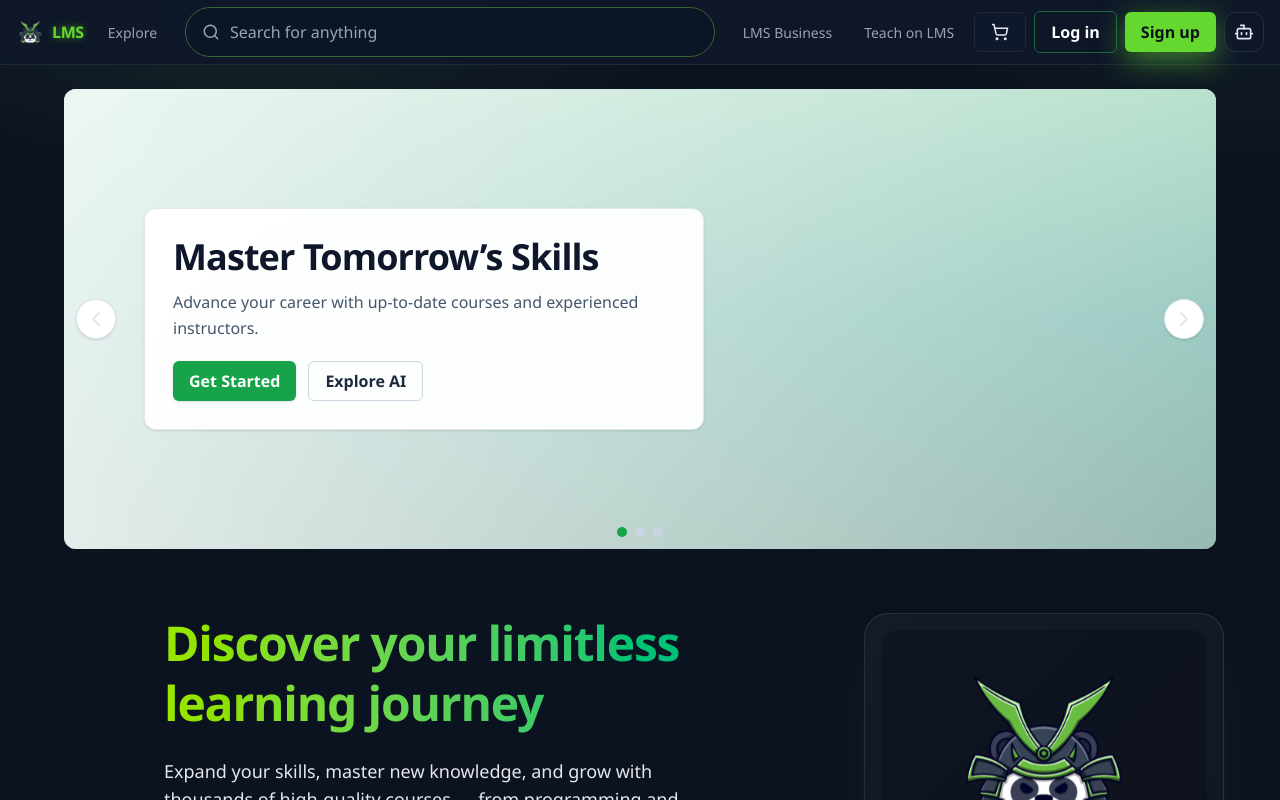
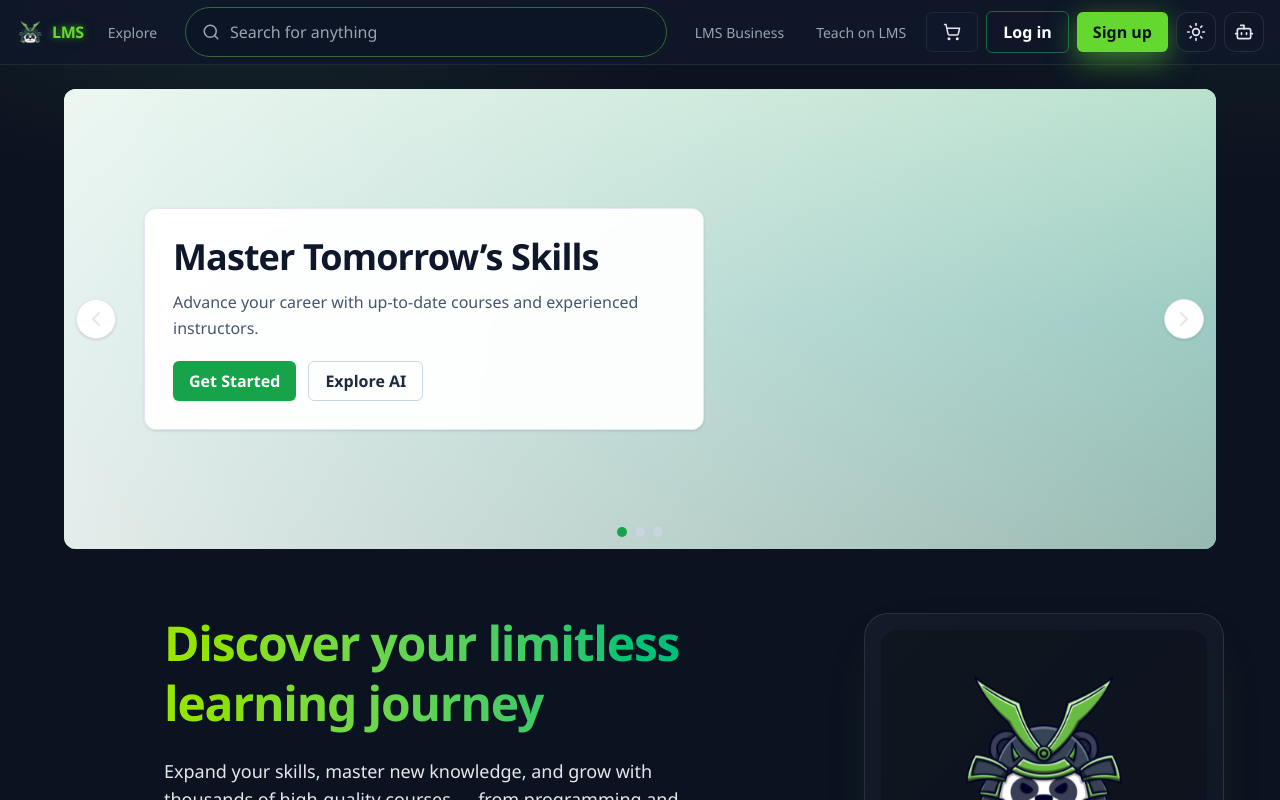
Before and after one commit to LMSonline/online-course-management-system, a Next.js app in the folder frontend/: page / in a window 1280 px wide. Shown: the top 800 px of the page. Built offline with nearby package versions, Linux system fonts and the light colour scheme.

Commit message:
fix: navbar theme hydration issue

```diff
--- a/frontend/package.json
+++ b/frontend/package.json
@@ -19,7 +19,7 @@
     "react-dom": "19.1.0",
     "recharts": "^3.4.1",
     "tailwind-merge": "^3.3.1",
-    "zustand": "^5.0.8"
+    "zustand": "^5.0.9"
   },
   "devDependencies": {
     "@tailwindcss/postcss": "^4.1.13",
--- a/frontend/src/core/components/learner/navbar/LearnerNavbar.tsx
+++ b/frontend/src/core/components/learner/navbar/LearnerNavbar.tsx
@@ -11,6 +11,8 @@ import {
   Bot,
   Menu,
   X,
+  Sun,
+  Moon, // thêm icon
 } from "lucide-react";
 import { useEffect, useRef, useState } from "react";
 import { cn } from "@/lib/cn";
@@ -44,6 +46,25 @@ export default function LearnerNavbar() {
 
   const [profileOpen, setProfileOpen] = useState(false);
   const profileRef = useRef<HTMLDivElement>(null);
+
+  const [theme, setTheme] = useState<"light" | "dark">(
+    typeof window !== "undefined" && window.matchMedia("(prefers-color-scheme: dark)").matches
+      ? "dark"
+      : "light"
+  );
+  const [mounted, setMounted] = useState(false);
+
+  useEffect(() => {
+    setMounted(true);
+  }, []);
+
+  useEffect(() => {
+    if (theme === "dark") {
+      document.documentElement.classList.add("dark");
+    } else {
+      document.documentElement.classList.remove("dark");
+    }
+  }, [theme]);
 
   useEffect(() => {
     if (!open) return;
@@ -157,6 +178,22 @@ export default function LearnerNavbar() {
         transition"
           >
             <Bot className="w-5 h-5" />
+          </button>
+
+          {/* Theme toggle button */}
+          <button
+            aria-label="Toggle theme"
+            className="inline-flex h-10 w-10 items-center justify-center rounded-xl border border-white/10
+              bg-slate-900/60 text-slate-200
+              hover:bg-slate-800/80 hover:text-[var(--brand-300)]
+              transition"
+            onClick={() => setTheme(theme === "dark" ? "light" : "dark")}
+          >
+            {mounted && (
+              theme === "dark"
+                ? <Sun className="w-5 h-5" />
+                : <Moon className="w-5 h-5" />
+            )}
           </button>
 
           {/* Avatar learner – hiện để static, sau bind user data */}
--- a/frontend/src/core/components/public/Navbar.tsx
+++ b/frontend/src/core/components/public/Navbar.tsx
@@ -3,11 +3,11 @@
 import Link from "next/link";
 import Image from "next/image";
 import { usePathname } from "next/navigation";
-import { Search, ShoppingCart, Bot, Menu, X } from "lucide-react";
+import { Search, ShoppingCart, Bot, Menu, X, Sun, Moon } from "lucide-react";
 import { useEffect, useRef, useState } from "react";
 import { cn } from "@/lib/cn";
 import { useAssistantStore } from "@/core/components/public/store";
-
+import { useTheme } from "next-themes";
 
 function NavItem({ href, label, className }: { href: string; label: string; className?: string }) {
   const pathname = usePathname();
@@ -19,6 +19,13 @@ export default function Navbar() {
   const openPopup = useAssistantStore((s) => s.openPopup);
   const [open, setOpen] = useState(false);
   const drawerRef = useRef<HTMLDivElement>(null);
+
+  const { theme, setTheme } = useTheme();
+  const [mounted, setMounted] = useState(false);
+
+  useEffect(() => {
+    setMounted(true);
+  }, []);
 
   useEffect(() => {
     if (!open) return;
@@ -75,9 +82,6 @@ export default function Navbar() {
             <ShoppingCart size={18} />
           </button>
 
-
-
-
           {/* Log in – outline strong (nổi bật) */}
           <Link href="/login">
             <button className="btn btn-outline strong">Log in</button>
@@ -88,7 +92,22 @@ export default function Navbar() {
             <button className="btn btn-primary neon">Sign up</button>
           </Link>
 
-          {/* Globe */}
+          {/* Theme toggle button */}
+          <button
+            aria-label="Toggle theme"
+            className="inline-flex h-10 w-10 items-center justify-center rounded-xl border border-white/10
+              bg-slate-900/60 text-slate-200
+              hover:bg-slate-800/80 hover:text-[var(--brand-300)]
+              transition"
+            onClick={() => setTheme(theme === "dark" ? "light" : "dark")}
+          >
+            {mounted && (
+              theme === "dark"
+                ? <Sun className="w-5 h-5" />
+                : <Moon className="w-5 h-5" />
+            )}
+          </button>
+
           {/* AI Tutor button – thay cho nút chọn ngôn ngữ */}
           <button
             onClick={openPopup}
--- a/frontend/src/styles/globals.css
+++ b/frontend/src/styles/globals.css
@@ -36,11 +36,11 @@
   --ring: rgba(22,163,74,.35);
 
   color-scheme: dark;
-
 }
 
-/* Light theme (tùy chọn) */
-.light {
+/* Sửa lại: dùng .dark cho dark theme, :root cho light theme */
+html:not(.dark) {
+  /* Light theme (default) */
   --bg: #f8fafc;
   --surface: #ffffff;
   --surface-2: #f8fafc;
@@ -49,6 +49,18 @@
   --border: rgba(2,6,23,.12);
   --ring: rgba(22,163,74,.25);
   color-scheme: light;
+}
+
+html.dark {
+  /* Dark theme */
+  --bg: #0b1220;
+  --surface: #0f172a;
+  --surface-2: #0b1220;
+  --text: #e5e7eb;
+  --muted: #9aa5b1;
+  --border: #1f2937;
+  --ring: rgba(22,163,74,.35);
+  color-scheme: dark;
 }
 
 /* ================================
```
Also changed, not shown: 1 other file (tests, documents, lock files or other folders).
